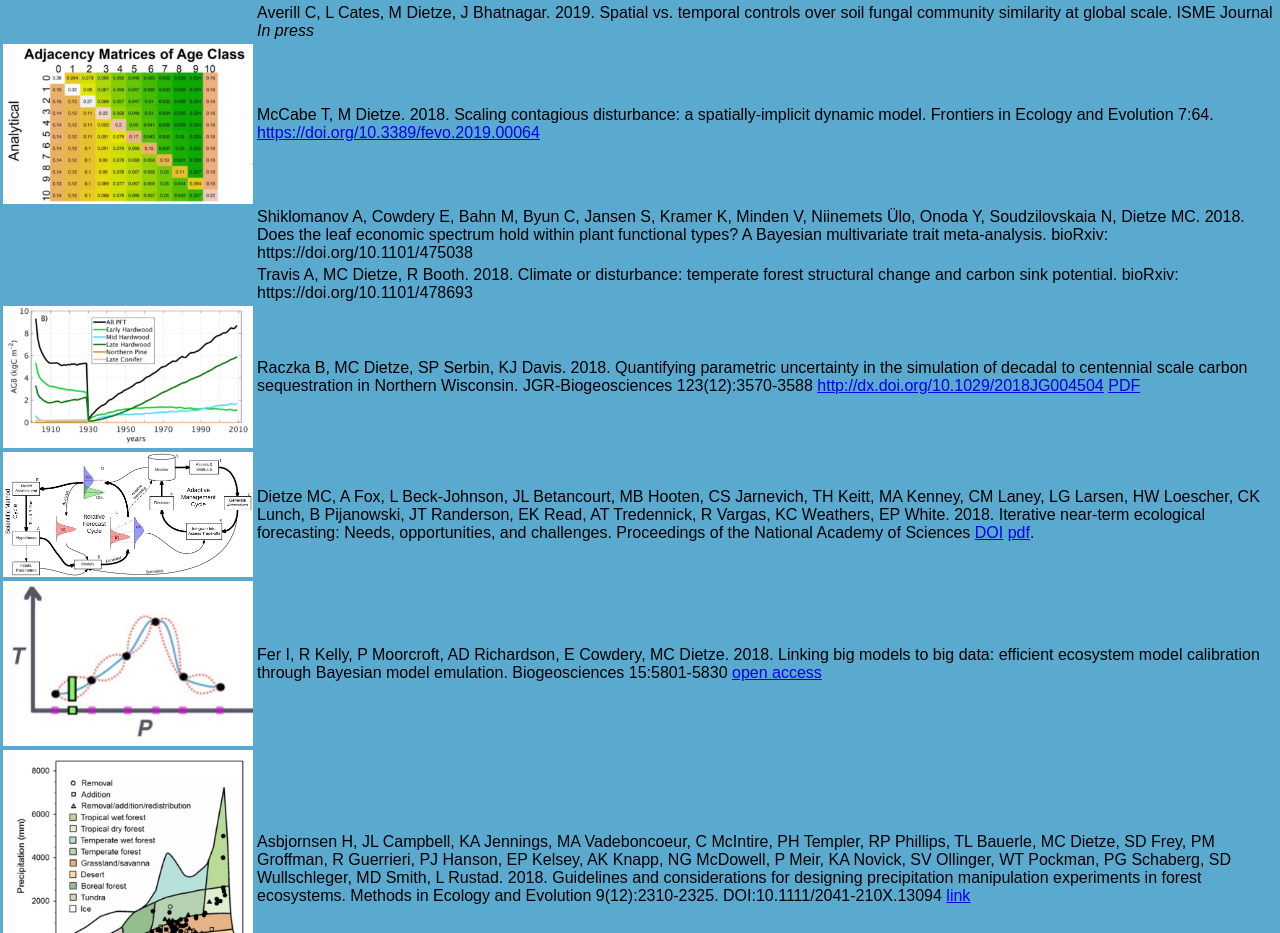
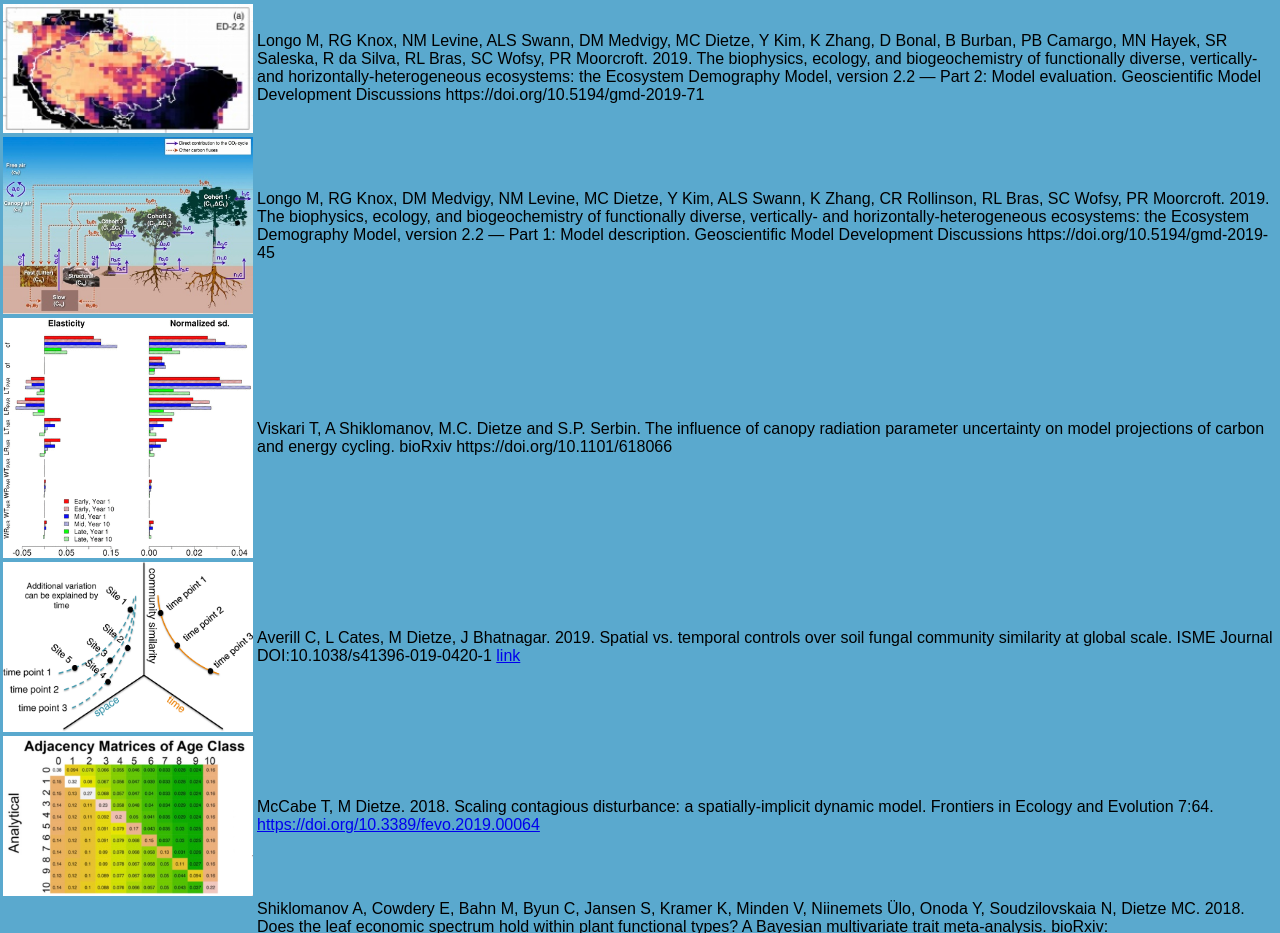
Before and after one commit to mdietze/DietzeLab, a plain HTML site: page publications.html in a window 1280 px wide. Shown: the part 435-1368 px from the top of the page. Drawn offline with Linux system fonts and the light colour scheme.

Commit message:
Added papers: spring 2019

```diff
--- a/publications.html
+++ b/publications.html
@@ -51,8 +51,27 @@
 <table>
 
 <tr><td width=250>
+  <img src="images/Longo2019B.jpeg" width=250 />
 </td><td>
-<p>Averill C, L Cates, M Dietze, J Bhatnagar. 2019. Spatial vs. temporal controls over soil fungal community similarity at global scale. ISME Journal <i>In press</i></p>
+<p>Longo M, RG Knox, NM Levine, ALS Swann, DM Medvigy, MC Dietze, Y Kim, K Zhang, D Bonal, B Burban, PB Camargo, MN Hayek, SR Saleska, R da Silva, RL Bras, SC Wofsy, PR Moorcroft. 2019. The biophysics, ecology, and biogeochemistry of functionally diverse, vertically- and horizontally-heterogeneous ecosystems: the Ecosystem Demography Model, version 2.2 — Part 2: Model evaluation. Geoscientific Model Development Discussions https://doi.org/10.5194/gmd-2019-71</p>
+</td></tr>
+
+<tr><td width=250>
+  <img src="images/Longo2019A.jpeg" width=250 />
+</td><td>
+<p>Longo M, RG Knox, DM Medvigy, NM Levine, MC Dietze, Y Kim, ALS Swann, K Zhang, CR Rollinson, RL Bras, SC Wofsy, PR Moorcroft. 2019. The biophysics, ecology, and biogeochemistry of functionally diverse, vertically- and horizontally-heterogeneous ecosystems: the Ecosystem Demography Model, version 2.2 — Part 1: Model description. Geoscientific Model Development Discussions https://doi.org/10.5194/gmd-2019-45</p>
+</td></tr>
+
+<tr><td width=250>
+  <img src="images/Viskari2019.gif" width=250 />
+</td><td>
+<p>Viskari T, A Shiklomanov, M.C. Dietze and S.P. Serbin. The influence of canopy radiation parameter uncertainty on model projections of carbon and energy cycling. bioRxiv https://doi.org/10.1101/618066</p>
+</td></tr>
+
+<tr><td width=250>
+  <img src="images/ISME2019.png" width=250 />
+</td><td>
+<p>Averill C, L Cates, M Dietze, J Bhatnagar. 2019. Spatial vs. temporal controls over soil fungal community similarity at global scale. ISME Journal DOI:10.1038/s41396-019-0420-1 <a href="https://www.nature.com/articles/s41396-019-0420-1">link</a></p>
 </td></tr>
 
 <tr><td width=250>
```
Also changed, not shown: images/ISME2019.png (added), images/Longo2019A.jpeg (added), images/Longo2019B.jpeg (added), images/Viskari2019.gif (added).
